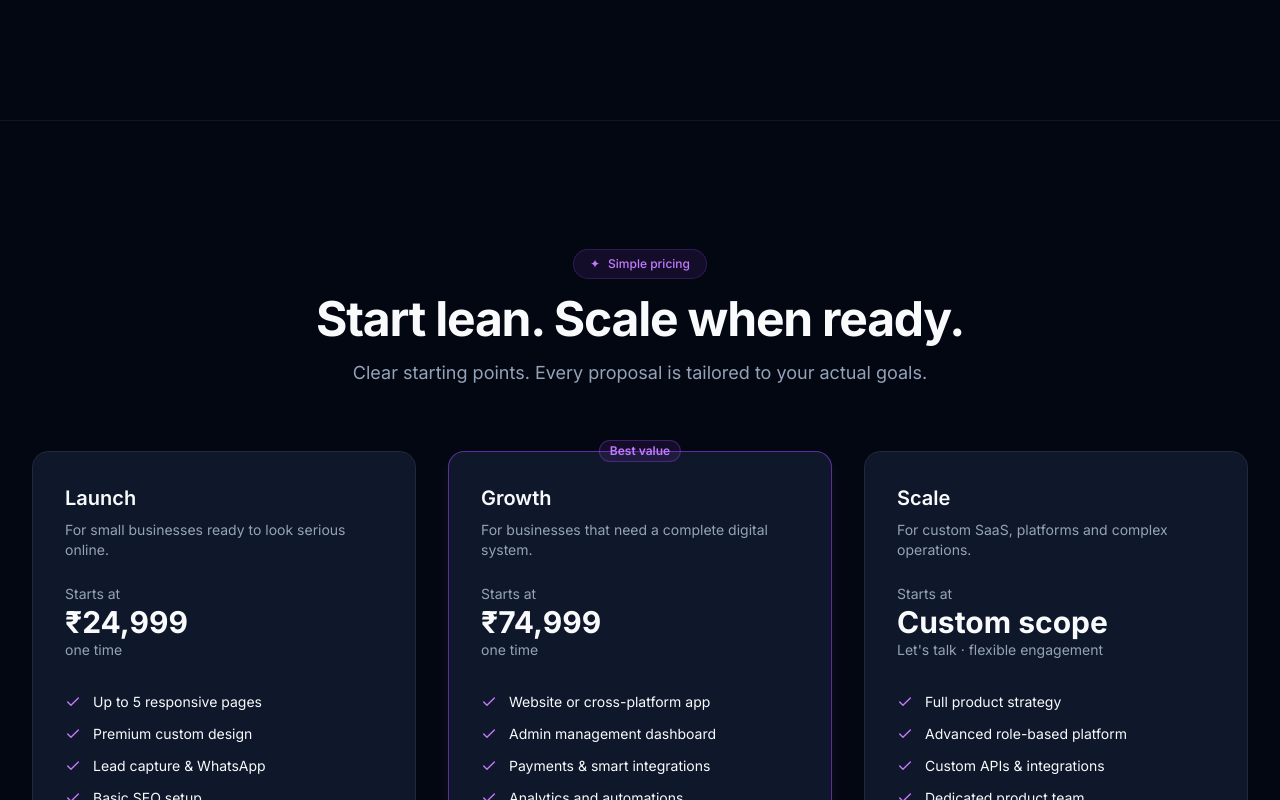
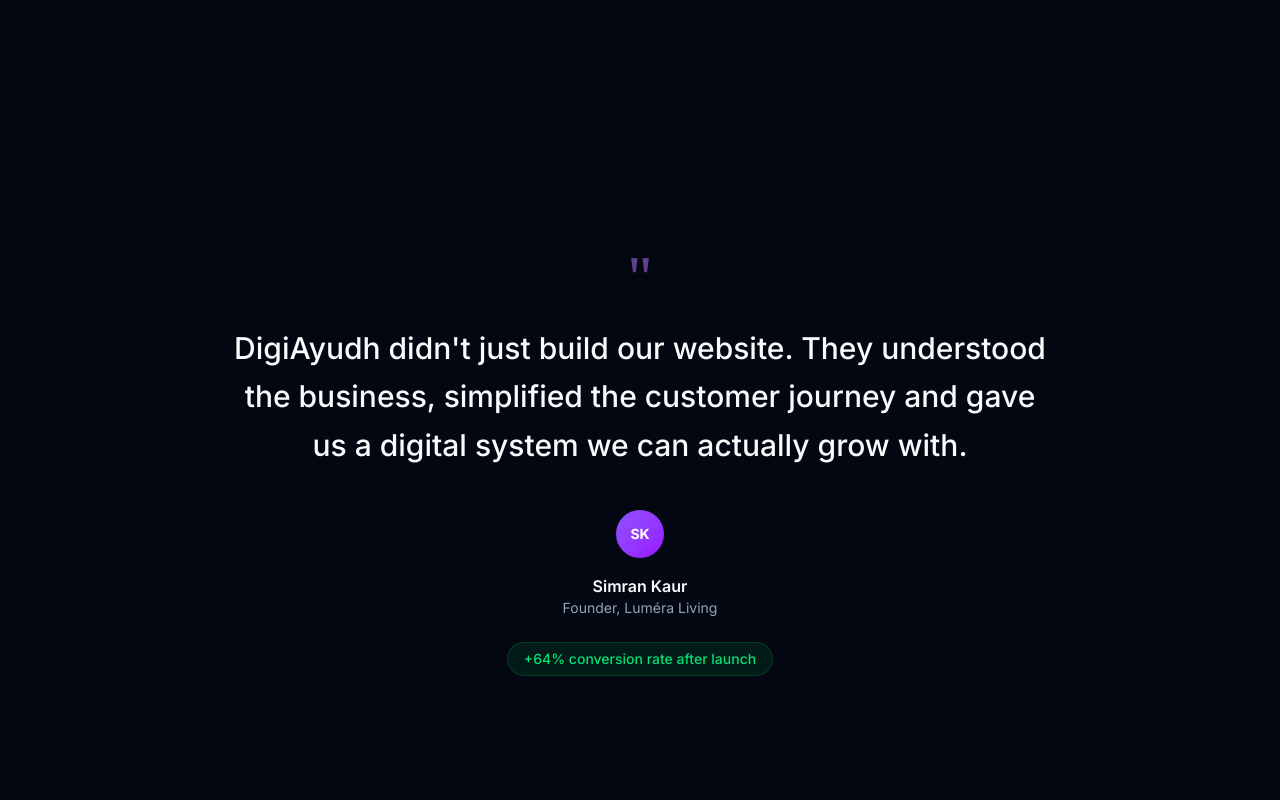
Before and after one commit to ayushnarware/DigiAyuDh, a React (Vite) app: page / in a window 1280 px wide. Shown: the part 5380-6180 px from the top of the page. Built offline with nearby package versions, Linux system fonts and the light colour scheme; no server answers.

Commit message:
feat: temporarily disable PricingSection component on HomePage
Co-authored-by: Ayush Narware <152053797+ayushnarware@users.noreply.github.com>

```diff
--- a/src/features/public/pages/home-page.tsx
+++ b/src/features/public/pages/home-page.tsx
@@ -6,7 +6,7 @@ import { ServicesSection } from '@/features/public/components/services-section';
 import { WhyUsSection } from '@/features/public/components/why-us-section';
 import { ProcessSection } from '@/features/public/components/process-section';
 import { PortfolioSection } from '@/features/public/components/portfolio-section';
-import { PricingSection } from '@/features/public/components/pricing-section';
+// import { PricingSection } from '@/features/public/components/pricing-section';
 import { TestimonialSection } from '@/features/public/components/testimonial-section';
 import { FAQSection } from '@/features/public/components/faq-section';
 import { ContactSection } from '@/features/public/components/contact-section';
@@ -22,7 +22,7 @@ export default function HomePage() {
         <WhyUsSection />
         <ProcessSection />
         <PortfolioSection />
-        <PricingSection />
+        {/* <PricingSection /> */}
         <TestimonialSection />
         <FAQSection />
         <ContactSection />
```
